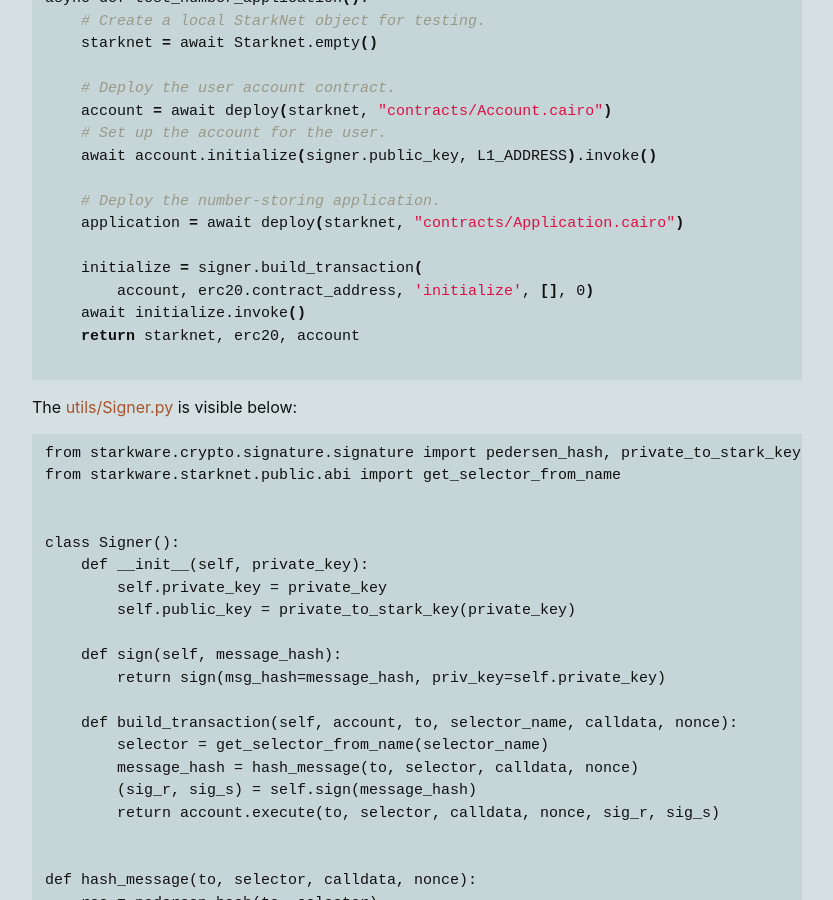
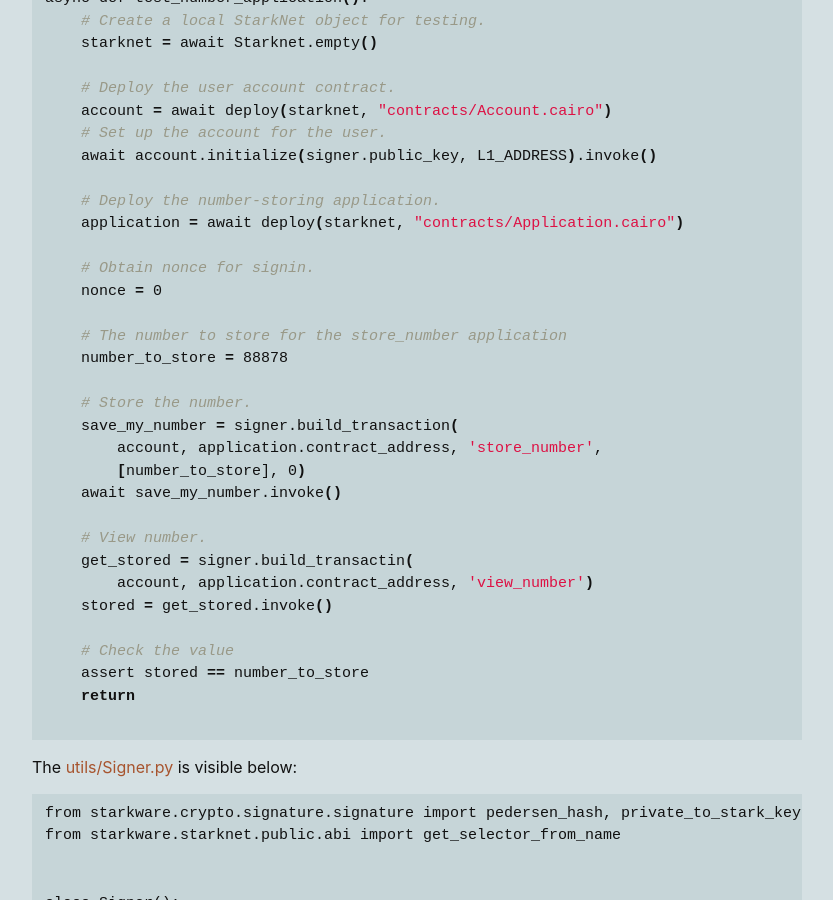
Before and after one commit to perama-v/perama-v.github.io, a Jekyll site: the page built from docs/cairo/account_abstraction.md, in a window 1280 px wide and 900 px high, scrolled down 7935 px. Shown: the whole window, without its empty margins (223-1056 px from the left). Built offline with Jekyll 4.4.1, drawn with Linux system fonts in a browser that asks for light colours.

Commit message:
Update account_abstraction.md

````diff
--- a/docs/cairo/account_abstraction.md
+++ b/docs/cairo/account_abstraction.md
@@ -377,10 +377,26 @@
     # Deploy the number-storing application.
     application = await deploy(starknet, "contracts/Application.cairo")
 
-    initialize = signer.build_transaction(
-        account, erc20.contract_address, 'initialize', [], 0)
-    await initialize.invoke()
-    return starknet, erc20, account
+    # Obtain nonce for signin.
+    nonce = 0
+
+    # The number to store for the store_number application
+    number_to_store = 88878
+
+    # Store the number.
+    save_my_number = signer.build_transaction(
+        account, application.contract_address, 'store_number',
+        [number_to_store], 0)
+    await save_my_number.invoke()
+
+    # View number.
+    get_stored = signer.build_transactin(
+        account, application.contract_address, 'view_number')
+    stored = get_stored.invoke()
+
+    # Check the value
+    assert stored == number_to_store
+    return
 
 ```
 
````
